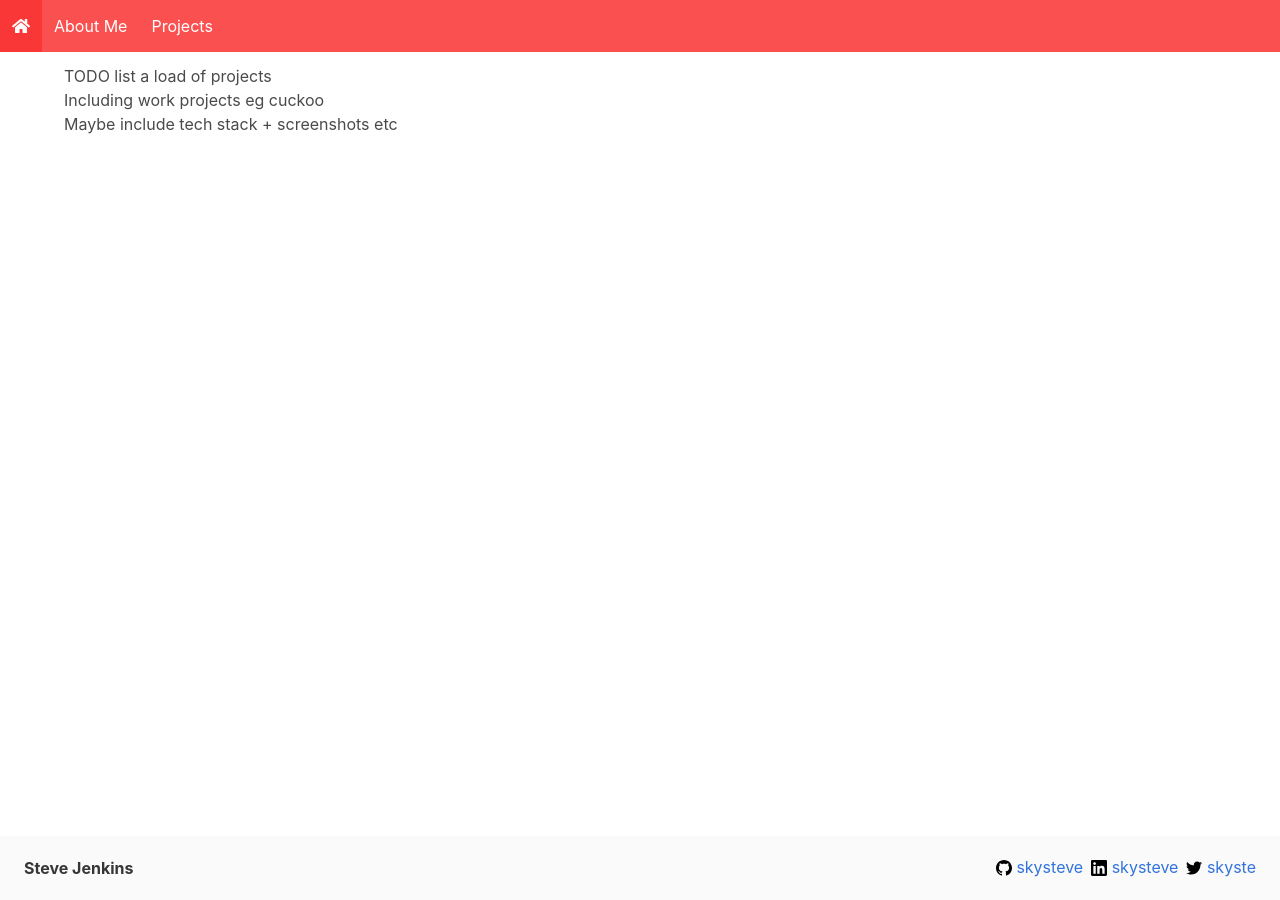
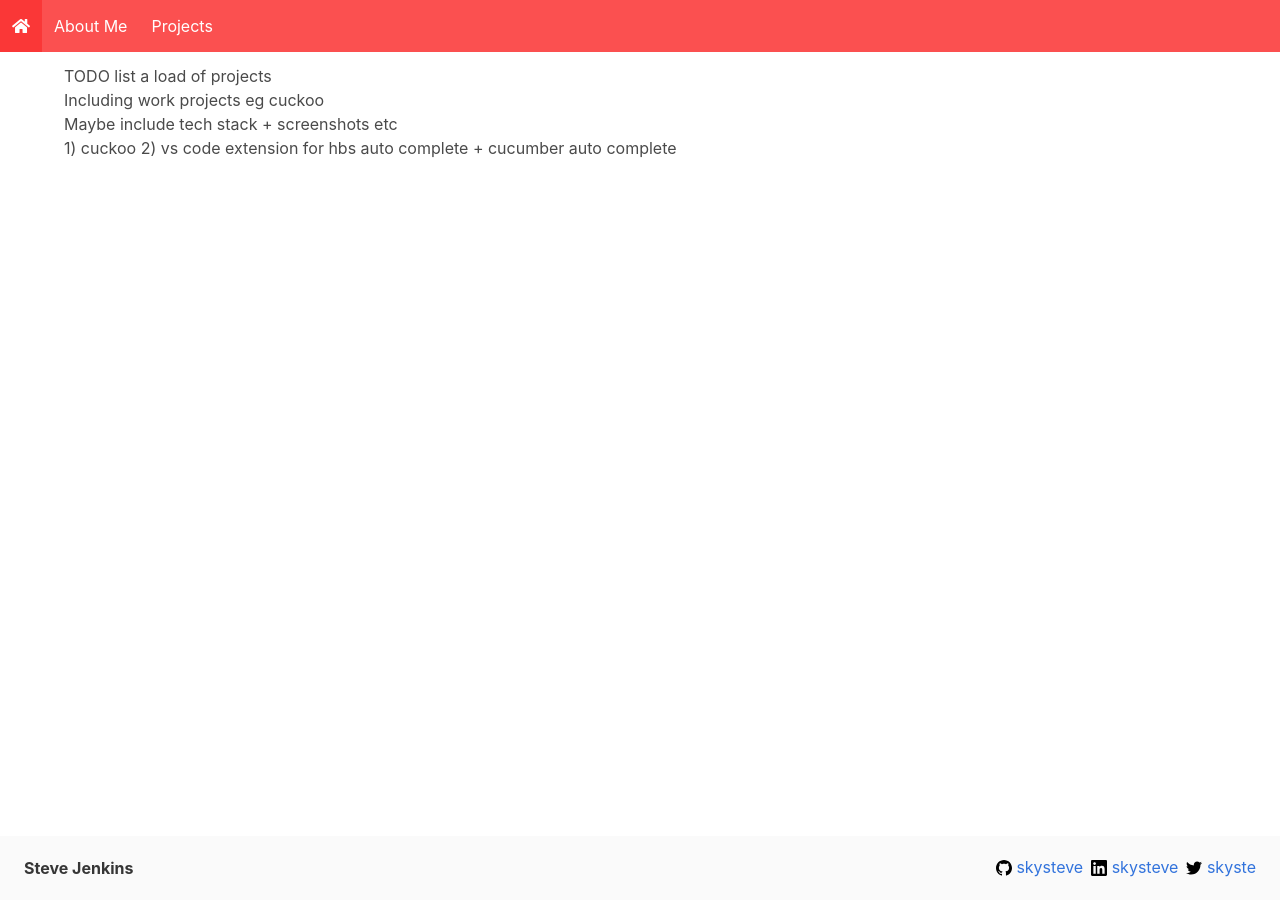
Before and after one commit to skysteve/skysteve.github.io, a Jekyll site: the page built from projects.html, in a window 1280 px wide. Built offline with Jekyll 4.4.1, drawn with Linux system fonts in a browser that asks for light colours; nearby versions of some CDN libraries.

Commit message:
updated images and 404 page

```diff
--- a/404.html
+++ b/404.html
@@ -19,6 +19,6 @@
 <div class="container">
   <h1>404</h1>
 
-  <p><strong>Page not found :(</strong></p>
+  <p><strong>:see_no_evil: Page not found</strong></p>
   <p>The requested page could not be found.</p>
 </div>
--- a/_includes/picture-face.html
+++ b/_includes/picture-face.html
@@ -1,4 +1,4 @@
 <picture id="profile-picture">
-  <source srcset="{{ "/assets/images/my-face/profile.webp" | relative_url }}"  type="image/webp" media="(min-width: 200px)">
-  <img src="{{ "/assets/images/my-face/profile.jpg" | relative_url }}" />
+  <source srcset="{{ "/assets/images/my-face/profile_2.webp" | relative_url }}"  type="image/webp" media="(min-width: 200px)">
+  <img src="{{ "/assets/images/my-face/profile_2.jpg" | relative_url }}" />
 </picture>
--- a/projects.html
+++ b/projects.html
@@ -6,3 +6,6 @@
 <h1>TODO list a load of projects</h1>
 <p>Including work projects eg cuckoo</p>
 <p>Maybe include tech stack + screenshots etc</p>
+
+1) cuckoo
+2) vs code extension for hbs auto complete + cucumber auto complete
```
Also changed, not shown: assets/images/my-face/profile_2.jpg (added).
